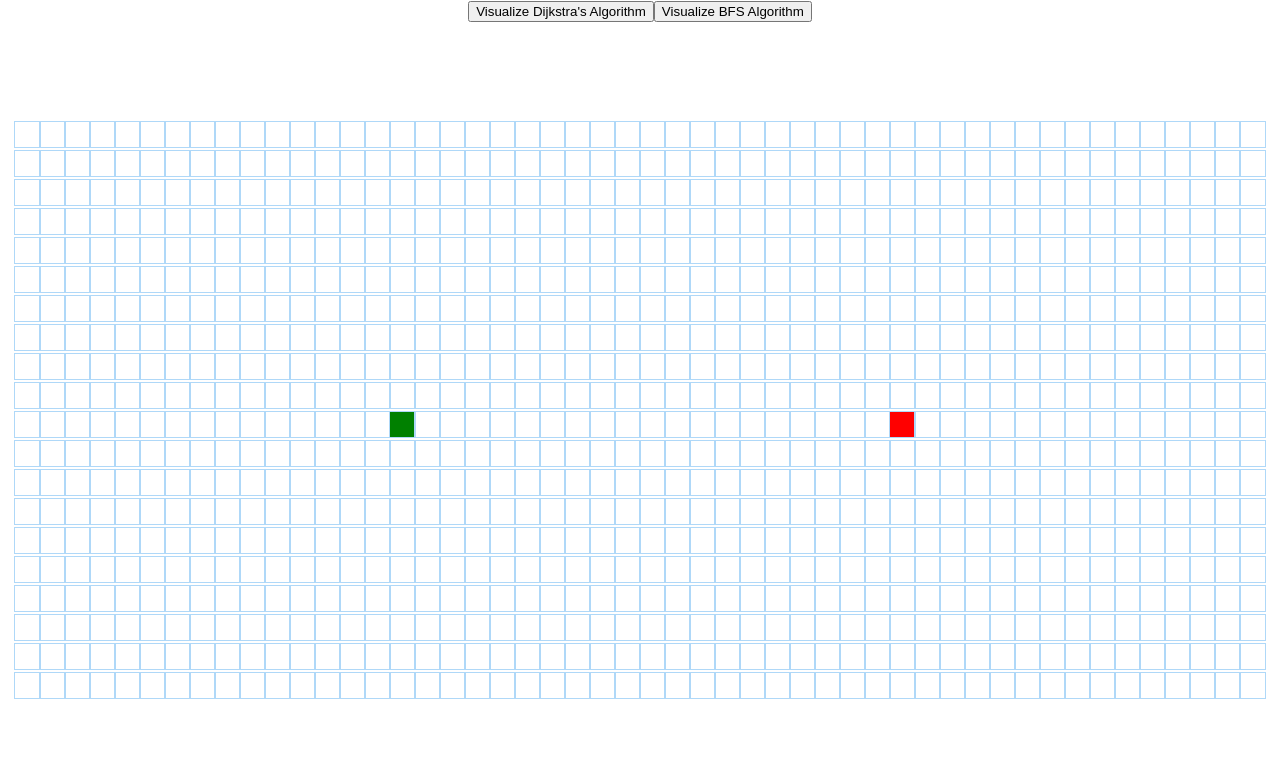
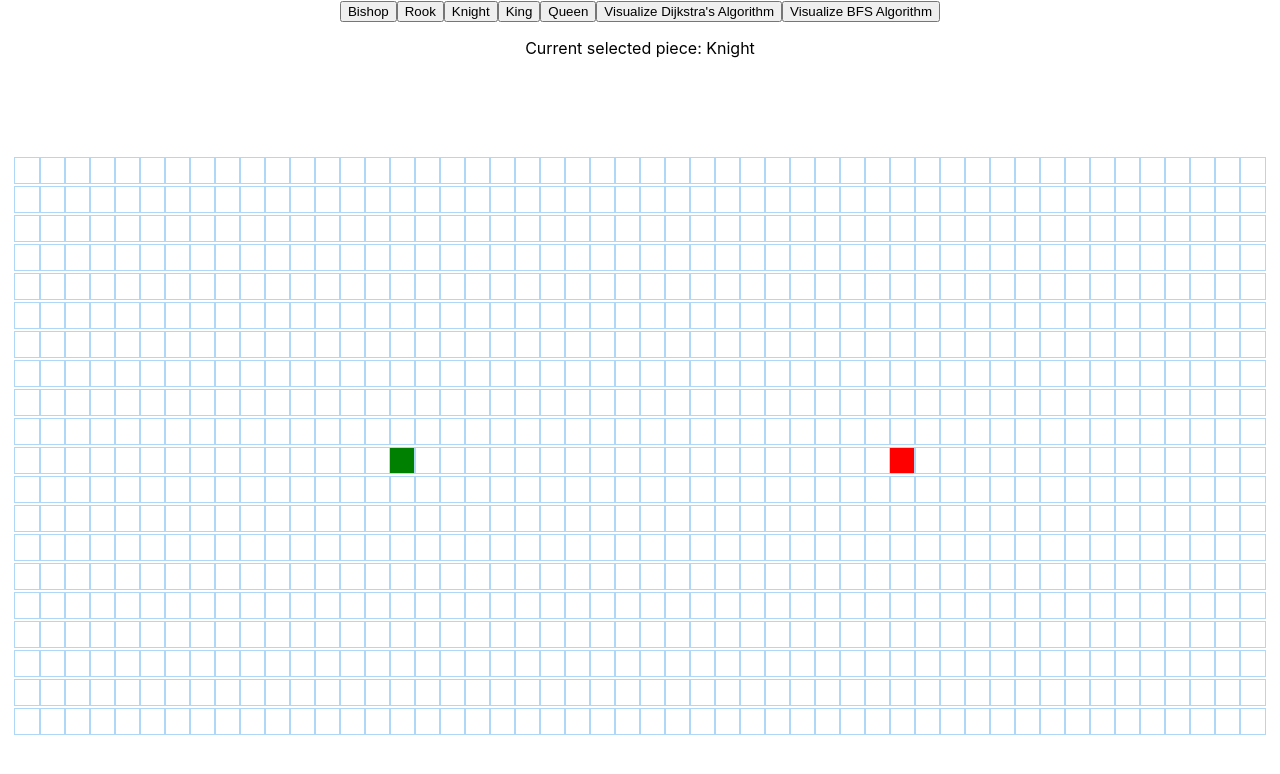
Before and after one commit to llGaetanll/Pathmaster, a React (Create React App) app: page / in a window 1280 px wide. Shown: the top 774 px of the page. Built offline with nearby package versions, Linux system fonts and the light colour scheme.

Commit message:
added piece buttons, not displaying properly though

```diff
--- a/src/Pathmaster/Pathmaster.jsx
+++ b/src/Pathmaster/Pathmaster.jsx
@@ -11,6 +11,7 @@ const START_NODE_ROW = 10;
 const START_NODE_COL = 15;
 const FINISH_NODE_ROW = 10;
 const FINISH_NODE_COL = 35;
+let pieceType = "Knight";
 
 export default class PathfindingVisualizer extends Component {
     constructor() {
@@ -97,7 +98,7 @@ export default class PathfindingVisualizer extends Component {
         const {grid} = this.state;
         const startNode = grid[START_NODE_ROW][START_NODE_COL];
         const finishNode = grid[FINISH_NODE_ROW][FINISH_NODE_COL];
-        const visitedNodesInOrder = bfs(grid, startNode, finishNode);
+        const visitedNodesInOrder = bfs(grid, startNode, finishNode, pieceType);
         const nodesInShortestPathOrder = getNodesInOrder(finishNode);
         this.animateBfs(visitedNodesInOrder, nodesInShortestPathOrder);
     }
@@ -106,7 +107,7 @@ export default class PathfindingVisualizer extends Component {
         const {grid} = this.state;
         const startNode = grid[START_NODE_ROW][START_NODE_COL];
         const finishNode = grid[FINISH_NODE_ROW][FINISH_NODE_COL];
-        const visitedNodesInOrder = dijkstra(grid, startNode, finishNode);
+        const visitedNodesInOrder = dijkstra(grid, startNode, finishNode, pieceType);
         const nodesInShortestPathOrder = getNodesInOrder(finishNode);
         this.animateDijkstra(visitedNodesInOrder, nodesInShortestPathOrder);
     }
@@ -116,12 +117,30 @@ export default class PathfindingVisualizer extends Component {
 
         return (
             <>
+              <button onClick={() => pieceType = "Bishop"}>
+                Bishop
+              </button>
+              <button onClick={() => pieceType = "Rook"}>
+                Rook
+              </button>
+              <button onClick={() => pieceType = "Knight"}>
+                Knight
+              </button>
+              <button onClick={() => pieceType = "King"}>
+                King
+              </button>
+              <button onClick={() => pieceType = "Queen"}>
+                Queen
+              </button>
               <button onClick={() => this.visualizeDijkstra()}>
                 Visualize Dijkstra's Algorithm
               </button>
               <button onClick={() => this.visualizeBfs()}>
                 Visualize BFS Algorithm
               </button>
+              <p>
+                Current selected piece: {pieceType}
+              </p>
               <div className="grid">
                 {grid.map((row, rowIdx) => {
                   return (
```
